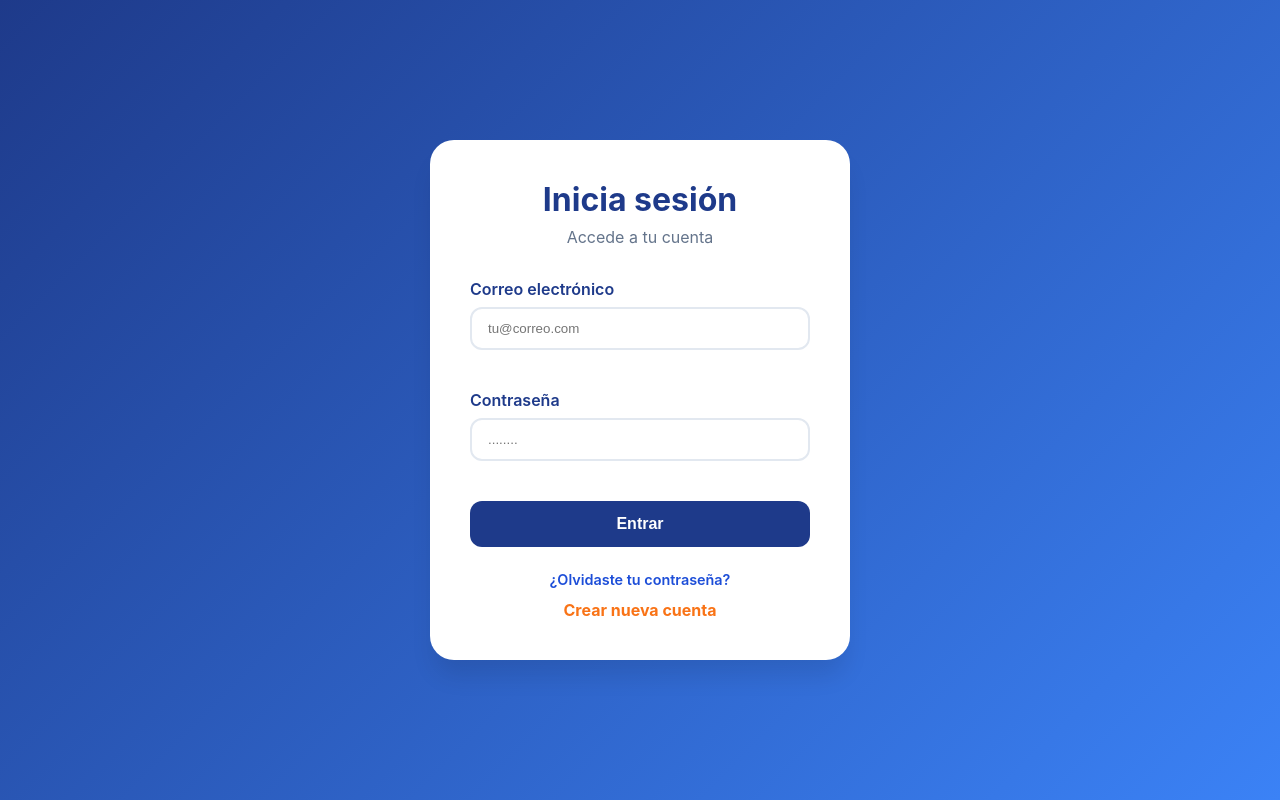
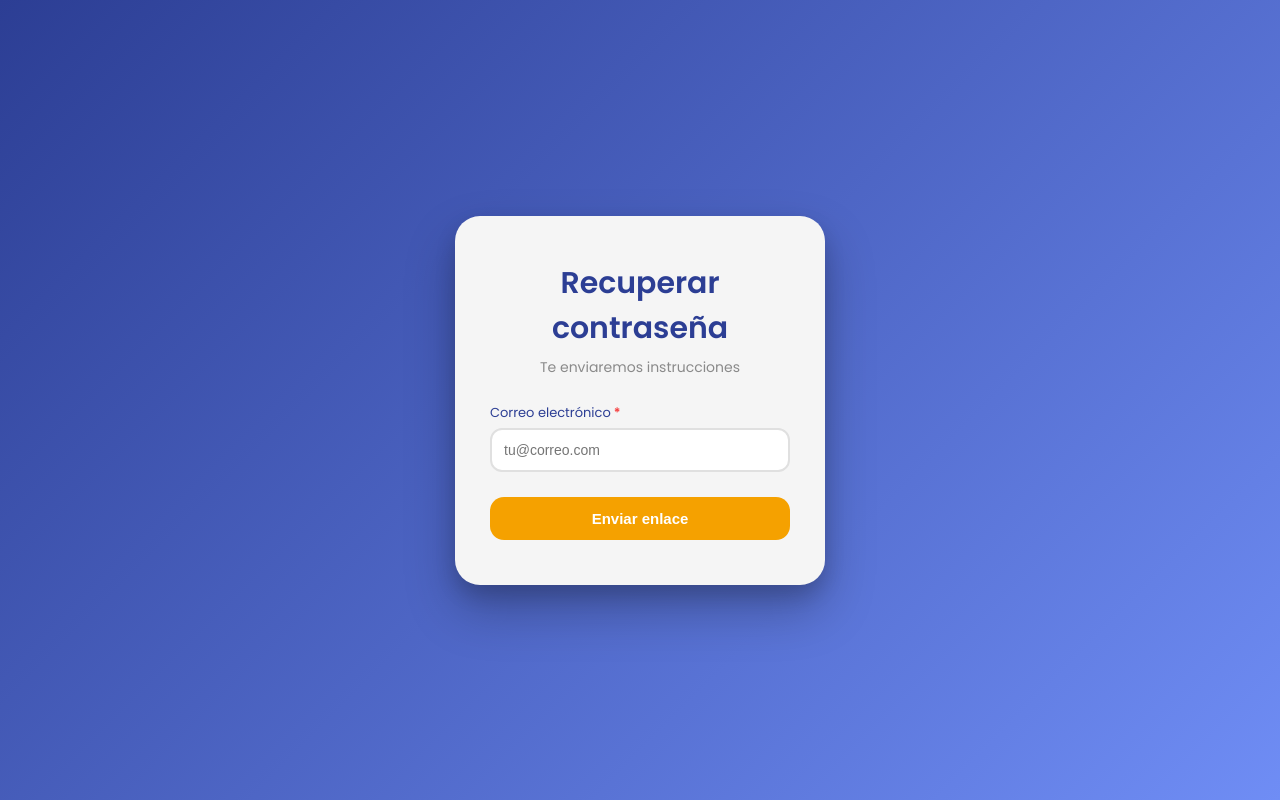
Before and after one commit to fagit73/PP2emprendedores, a PHP site: page /biblioteca/app/views/auth/recuperar.php in a window 1280 px wide. Run offline with PHP 8.4, Linux system fonts and the light colour scheme; some libraries are stand-ins or nearby versions.

Commit message:
se aplica fron de recuperar contraseña

```diff
--- a/app/views/auth/login.php
+++ b/app/views/auth/login.php
@@ -29,7 +29,7 @@
         </form>
 
         <div class="login-footer">
-            <a href="recuperar.html" class="link-secondary">¿Olvidaste tu contraseña?</a>
+            <a href="<?= URLAPP ?>/auth/recuperar" class="link-secondary">¿Olvidaste tu contraseña?</a>
             <a href="registro.html" class="link-accent">Crear nueva cuenta</a>
         </div>
     </main>
--- /dev/null
+++ b/app/views/auth/recuperar.php
@@ -0,0 +1,54 @@
+<!DOCTYPE html>
+<html lang="es">
+<head>
+    <meta charset="UTF-8">
+    <meta name="viewport" content="width=device-width, initial-scale=1.0">
+    <title>Recuperar Contraseña</title>
+    <link rel="stylesheet" href="<?= URLAPP ?>/public/css/recuperar.css">
+</head>
+<body>
+
+    <div class="contenedor">
+
+        <!-- SECCIÓN 1: Formulario -->
+        <div id="pantalla-formulario">
+            <header>
+                <h1>Recuperar contraseña</h1>
+                <p>Te enviaremos instrucciones</p>
+            </header>
+
+            <form id="recuperarForm">
+                <div class="grupo-input">
+                    <label for="email" class="required-recuperar">Correo electrónico</label>
+                    <input
+                        type="email"
+                        id="email"
+                        placeholder="tu@correo.com"
+                        required
+                    >
+                </div>
+
+                <button type="submit" class="btn-naranja">
+                    Enviar enlace
+                </button>
+            </form>
+        </div>
+
+        <!-- SECCIÓN 2: Vista de Éxito -->
+        <div id="pantalla-exito" style="display: none;">
+            <header>
+                <h1 class="titulo-exito">Recuperar contraseña</h1>
+                <p>Te enviaremos instrucciones</p>
+            </header>
+
+            <a href="<?= URLAPP ?>/auth/login" class="link-volver">← Volver al login</a>
+
+            <div class="alerta-mensaje-verde">
+                <span>✓ Revisa tu correo para recuperar tu contraseña</span>
+            </div>
+        </div>
+
+    </div>
+
+</body>
+</html>
--- /dev/null
+++ b/public/css/recuperar.css
@@ -0,0 +1,162 @@
+/* --- CONFIGURACIÓN GLOBAL --- */
+@import url('https://fonts.googleapis.com/css2?family=Poppins:wght@300;400;600&display=swap');
+
+* {
+    margin: 0;
+    padding: 0;
+    box-sizing: border-box;
+}
+
+body {
+    height: 100vh;
+    display: flex;
+    justify-content: center;
+    align-items: center;
+    font-family: 'Poppins', sans-serif;
+    background: linear-gradient(135deg, #2c3e94 0%, #6f8df5 100%);
+}
+
+/* --- CONTENEDOR PRINCIPAL --- */
+.contenedor {
+    background: #f5f5f5;
+    width: 370px;
+    padding: 45px 35px;
+    border-radius: 25px;
+    text-align: center;
+    box-shadow:
+        0px 25px 50px rgba(0,0,0,0.25),
+        0px 10px 20px rgba(0,0,0,0.15);
+    animation: aparecer 0.6s ease;
+}
+
+/* --- TEXTOS --- */
+h1 {
+    color: #2c3e94;
+    font-size: 30px;
+    font-weight: 600;
+    margin-bottom: 6px;
+}
+
+p {
+    color: #8a8a8a;
+    margin-bottom: 25px;
+    font-size: 14px;
+}
+
+/* --- FORMULARIO --- */
+label {
+    display: block;
+    text-align: left;
+    font-size: 13px;
+    color: #2c3e94;
+    margin-bottom: 5px;
+    margin-top: 12px;
+    font-weight: 500;
+}
+
+.required-recuperar::after {
+    content: " *";
+    color: #f53d3d;
+    font-weight: bold;
+}
+
+input {
+    width: 100%;
+    padding: 12px;
+    border-radius: 12px;
+    border: 2px solid #e0e0e0;
+    font-size: 14px;
+    outline: none;
+    transition: all 0.2s ease;
+}
+
+input:focus {
+    border-color: #6f8df5;
+    box-shadow: 0 0 0 3px rgba(111,141,245,0.2);
+}
+
+/* --- BOTONES Y LINKS --- */
+button[type="submit"] {
+    width: 100%;
+    padding: 13px;
+    border: none;
+    border-radius: 14px;
+    font-weight: 600;
+    margin-top: 25px;
+    cursor: pointer;
+    font-size: 15px;
+    transition: all 0.2s ease;
+}
+
+.btn-naranja {
+    background: #f5a100;
+    color: white;
+}
+
+.btn-naranja:hover {
+    background: #d88c00;
+    transform: translateY(-2px);
+    box-shadow: 0 5px 15px rgba(245, 161, 0, 0.3);
+}
+
+.link, .link-azul {
+    display: block;
+    margin-top: 20px;
+    font-size: 13px;
+    text-decoration: none;
+    color: #2c3e94;
+    transition: 0.2s;
+    font-weight: 500;
+}
+
+.link:hover, .link-azul:hover, .link-volver:hover {
+    text-decoration: underline;
+    opacity: 0.8;
+}
+
+/* --- ESTILOS DE LA VISTA DE ÉXITO (NUEVO) --- */
+
+.link-volver {
+    display: inline-block;
+    margin: 15px 0;
+    color: #2c3e94;
+    text-decoration: none;
+    font-weight: 600;
+    font-size: 14px;
+}
+
+.alerta-mensaje-verde {
+    margin-top: 25px;
+    padding: 20px;
+    border: 2px solid #2ecc71; /* El verde de tu imagen */
+    background-color: #ebfaf2; /* Fondo sutil */
+    border-radius: 15px;
+    color: #2ecc71;
+    font-weight: 600;
+    font-size: 15px;
+    text-align: center;
+    line-height: 1.4;
+}
+
+/* Clases para el control de JavaScript */
+.fade-in {
+    animation: aparecerRebote 0.5s ease forwards;
+}
+
+/* --- ANIMACIONES --- */
+
+@keyframes aparecer {
+    from { opacity: 0; transform: translateY(30px) scale(0.98); }
+    to { opacity: 1; transform: translateY(0) scale(1); }
+}
+
+@keyframes aparecerRebote {
+    0% { opacity: 0; transform: scale(0.9) translateY(-20px); }
+    70% { transform: scale(1.05) translateY(5px); }
+    100% { opacity: 1; transform: scale(1) translateY(0); }
+}
+
+@keyframes desaparecerSuave {
+    from { opacity: 1; transform: translateY(0); }
+    to { opacity: 0; transform: translateY(-20px); }
+}
```
Also changed, not shown: public/css/login.css (added, +75 -0 lines).
